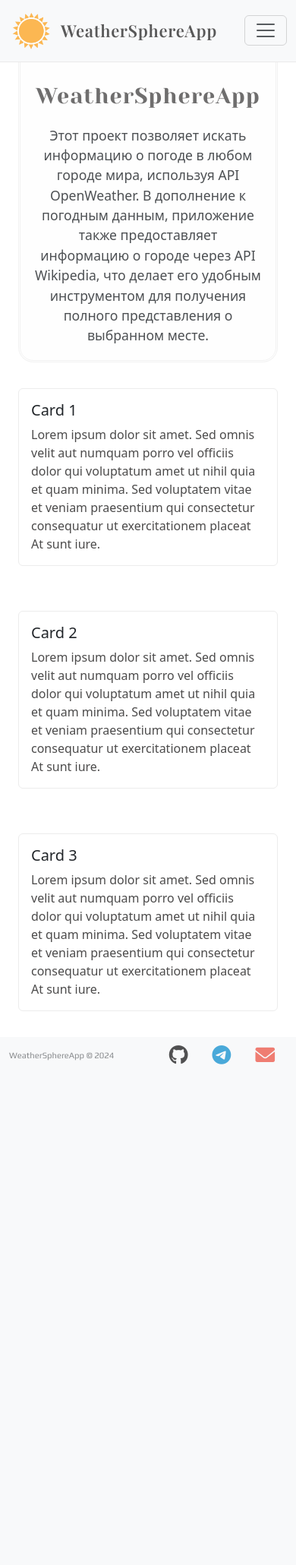
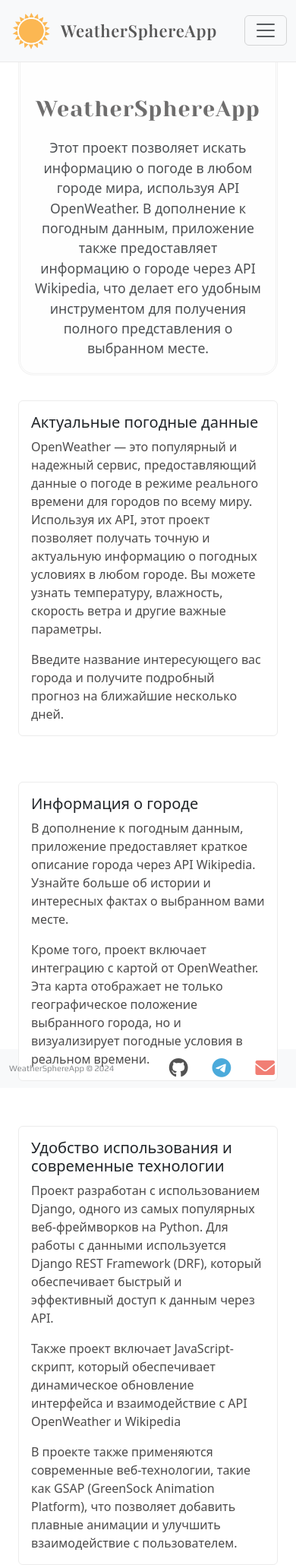
Before and after one commit to MRGiorgiosDev8/weather_django, a Django app: page / in a window 390 px wide. Shown: the whole page at 76% size. Before the commit the page ends 1401 px from the top, so only its background shows below. Run offline with Django 5.2, Linux system fonts and the light colour scheme; some libraries are stand-ins or nearby versions; some web fonts are replaced.

Commit message:
update custom.css index.html

```diff
--- a/weather_project/static/css/custom.css
+++ b/weather_project/static/css/custom.css
@@ -167,13 +167,13 @@ h2,
 }
 
 .img-intro {
-    margin-top: 4vh;
+    margin-top: 30vh;
     /* transform: translateX(8px); */
     opacity: 0.9;
 }
 
 #introContainer {
-    height: 400px;
+    height: 600px;
 }
 
 .container-height {
@@ -190,7 +190,7 @@ h2,
     background-color: #f8f9fa35;
     padding-top: 11px;
     padding-bottom: 11px;
-    max-height: 260px;
+    max-height: 300px;
     box-sizing: border-box;
 }
 
@@ -298,6 +298,7 @@ h2,
     .intro-header {
         padding: 3px;
         max-height: fit-content;
+        margin-top: 2vh;
     }
 
     .intro-images {
@@ -321,6 +322,7 @@ h2,
 
     .intro-header {
         margin-top: 7vh;
+        max-height: fit-content;
     }
 }
 
--- a/weather_project/templates/weather/index.html
+++ b/weather_project/templates/weather/index.html
@@ -20,33 +20,52 @@
     </div>
 </div>
  <div class="intro-cards row">
+    <!-- Card 1: Получение погодных данных -->
     <div class="col-lg-4">
         <div class="card">
             <div class="card-body">
-                    <h5 class="card-title">Card 1</h5>
-                    <p class="card-text">Lorem ipsum dolor sit amet. Sed omnis velit aut numquam porro vel officiis
-                        dolor qui voluptatum amet ut nihil quia et quam minima. Sed voluptatem vitae et veniam
-                        praesentium qui consectetur consequatur ut exercitationem placeat At sunt iure.</p>
+                <h5 class="card-title">Актуальные погодные данные</h5>
+                <p class="card-text">
+                    OpenWeather — это популярный и надежный сервис, предоставляющий данные о погоде в режиме реального времени для городов по всему миру. Используя их API, этот проект позволяет получать точную и актуальную информацию о погодных условиях в любом городе. Вы можете узнать температуру, влажность, скорость ветра и другие важные параметры.
+                </p>
+                <p class="card-text">
+                    Введите название интересующего вас города и получите подробный прогноз на ближайшие несколько дней.
+                </p>
             </div>
         </div>
     </div>
+
+    <!-- Card 2: Историческая информация о городе -->
     <div class="col-lg-4">
         <div class="card">
             <div class="card-body">
-                    <h5 class="card-title">Card 2</h5>
-                    <p class="card-text">Lorem ipsum dolor sit amet. Sed omnis velit aut numquam porro vel officiis
-                        dolor qui voluptatum amet ut nihil quia et quam minima. Sed voluptatem vitae et veniam
-                        praesentium qui consectetur consequatur ut exercitationem placeat At sunt iure.</p>
+                <h5 class="card-title">Информация о городе</h5>
+                <p class="card-text">
+                    В дополнение к погодным данным, приложение предоставляет краткое описание города через API Wikipedia. Узнайте больше об истории и интересных фактах о выбранном вами месте.
+                </p>
+
+                 <p class="card-text">
+                    Кроме того, проект включает интеграцию с картой от OpenWeather. Эта карта отображает не только географическое положение выбранного города, но и визуализирует погодные условия в реальном времени.
+                </p>
             </div>
         </div>
     </div>
+
+    <!-- Card 3: Удобный и быстрый интерфейс -->
 <div class="col-lg-4">
     <div class="card">
         <div class="card-body">
-                    <h5 class="card-title">Card 3</h5>
-                    <p class="card-text">Lorem ipsum dolor sit amet. Sed omnis velit aut numquam porro vel officiis
-                        dolor qui voluptatum amet ut nihil quia et quam minima. Sed voluptatem vitae et veniam
-                        praesentium qui consectetur consequatur ut exercitationem placeat At sunt iure.</p>
+            <h5 class="card-title">Удобство использования и современные технологии</h5>
+            <p class="card-text">
+                Проект разработан с использованием Django, одного из самых популярных веб-фреймворков на Python. Для работы с данными используется Django REST Framework (DRF), который обеспечивает быстрый и эффективный доступ к данным через API.
+            </p>
+              <p class="card-text">
+                  Также проект включает JavaScript-скрипт,
+            который обеспечивает динамическое обновление интерфейса и взаимодействие с API OpenWeather и Wikipedia
+            </p>
+            <p class="card-text">
+                В проекте также применяются современные веб-технологии, такие как GSAP (GreenSock Animation Platform), что позволяет добавить плавные анимации и улучшить взаимодействие с пользователем.
+            </p>
         </div>
     </div>
 </div>
```
Lines whose indentation alone changed are shown as unchanged.
